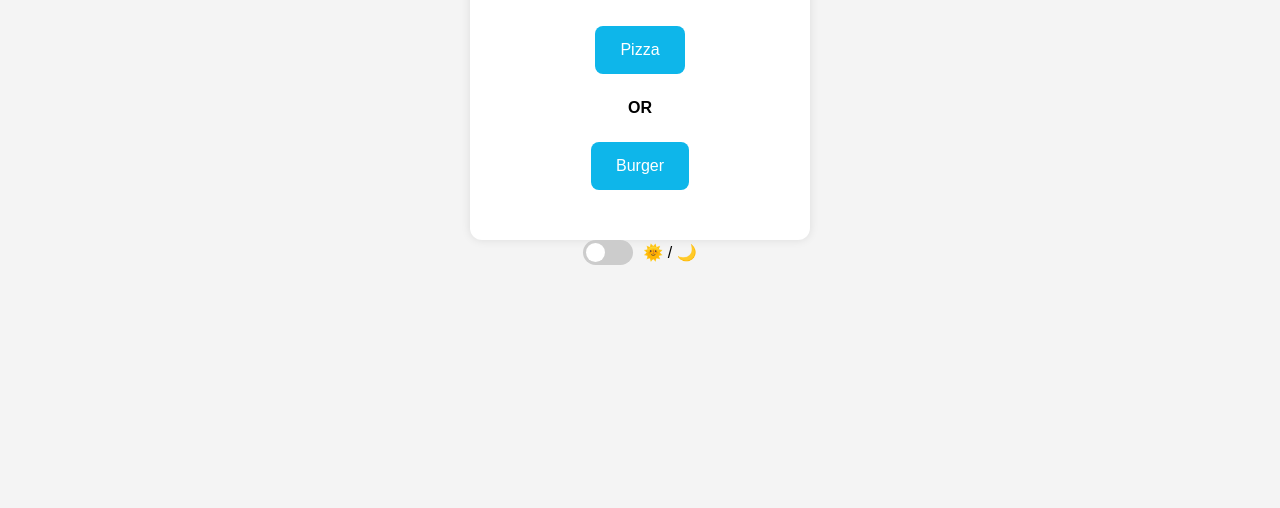
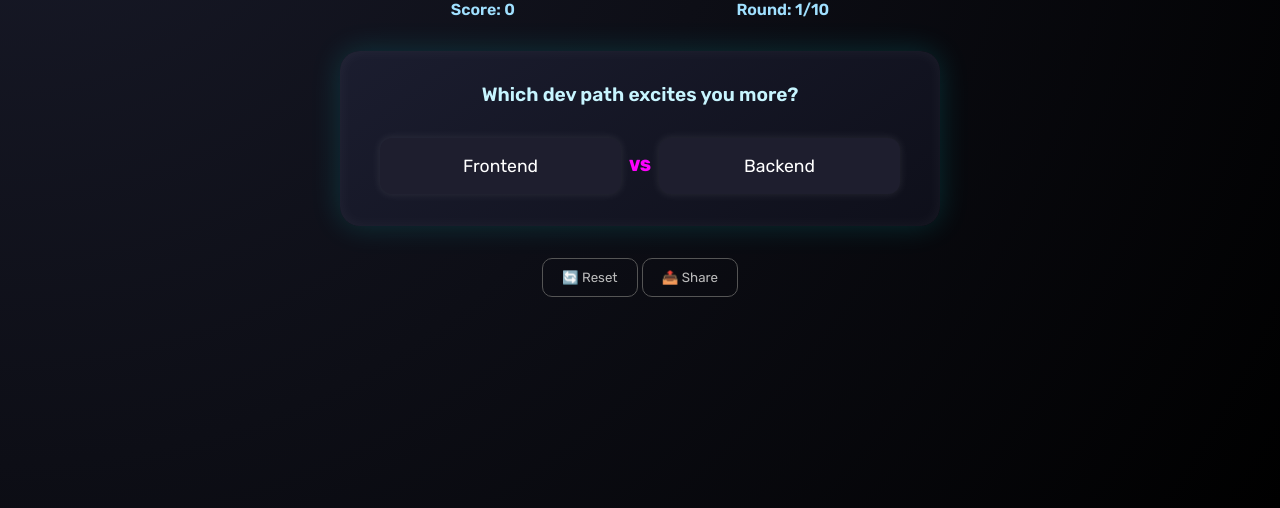
Before and after one commit to Harsh-kodes/this-or-that, a plain HTML site: page index.html in a window 1280 px wide. Shown: the part 292-800 px from the top of the page. Drawn offline with Linux system fonts and the light colour scheme.

Commit message:
This or That website for IP

```diff
--- a/index.html
+++ b/index.html
@@ -2,28 +2,38 @@
 <html lang="en">
 <head>
   <meta charset="UTF-8" />
-  <meta name="viewport" content="width=device-width, initial-scale=1.0"/>
-  <title>This or That Game</title>
-  <link rel="stylesheet" href="style.css"/>
+  <meta name="viewport" content="width=device-width, initial-scale=1.0" />
+  <title>This or That: Coding Edition 💻</title>
+  <link rel="stylesheet" href="style.css" />
 </head>
 <body>
-  <div class="game-container">
-    <h1>This or That?</h1>
-    <div id="question-container">
-      <button id="optionA" class="option-button">Option A</button>
-      <span class="or-text">OR</span>
-      <button id="optionB" class="option-button">Option B</button>
-    </div>
-    <p id="result"></p>
+  <div class="container">
+    <header>
+      <h1><span>💻</span> This or That: <strong>Coding Edition</strong></h1>
+      <p class="subtitle">Choose your tech side wisely! ⚡</p>
+      <div class="scoreboard">
+        <p>Score: <span id="score">0</span></p>
+        <p>Round: <span id="round">1</span>/<span id="totalRounds">10</span></p>
+      </div>
+    </header>
+
+    <main>
+      <div class="question-card">
+        <div id="question"></div>
+        <div class="options">
+          <button id="leftBtn" class="option-btn"></button>
+          <div class="vs">VS</div>
+          <button id="rightBtn" class="option-btn"></button>
+        </div>
+      </div>
+      <button id="nextBtn" class="next-btn hidden">Next ➡️</button>
+    </main>
+
+    <footer>
+      <button id="resetBtn" class="footer-btn">🔄 Reset</button>
+      <button id="shareBtn" class="footer-btn">📤 Share</button>
+    </footer>
   </div>
-  <div class="theme-toggle">
-  <label class="switch">
-    <input type="checkbox" id="theme-switch">
-    <span class="slider"></span>
-  </label>
-  <span>🌞 / 🌙</span>
-</div>
-
 
   <script src="script.js"></script>
 </body>
--- a/script.js
+++ b/script.js
@@ -1,42 +1,88 @@
 const questions = [
-  { optionA: "Pizza", optionB: "Burger" },
-  { optionA: "Netflix", optionB: "YouTube" },
-  { optionA: "Mountains", optionB: "Beach" },
-  { optionA: "Dog", optionB: "Cat" },
-  { optionA: "Books", optionB: "Movies" }
+  { left: "Frontend", right: "Backend", q: "Which dev path excites you more?" },
+  { left: "C++", right: "Python", q: "Which language would you code in forever?" },
+  { left: "Dark Mode", right: "Light Mode", q: "Which UI do you prefer?" },
+  { left: "GitHub", right: "Stack Overflow", q: "Where do you spend more time?" },
+  { left: "AI Projects", right: "Web Apps", q: "What kind of projects do you love?" },
+  { left: "Linux", right: "Windows", q: "Your go-to OS?" },
+  { left: "VS Code", right: "IntelliJ", q: "Favorite IDE?" },
+  { left: "Frontend Animations", right: "Backend APIs", q: "Which work do you enjoy?" },
+  { left: "Debugging", right: "Deploying", q: "Which one stresses you less?" },
+  { left: "JavaScript", right: "Python", q: "If you had to pick one forever?" },
 ];
 
-let currentIndex = 0;
+let index = 0;
+let score = 0;
 
-const optionAButton = document.getElementById('optionA');
-const optionBButton = document.getElementById('optionB');
-const result = document.getElementById('result');
+const leftBtn = document.getElementById("leftBtn");
+const rightBtn = document.getElementById("rightBtn");
+const nextBtn = document.getElementById("nextBtn");
+const scoreEl = document.getElementById("score");
+const roundEl = document.getElementById("round");
+const totalRoundsEl = document.getElementById("totalRounds");
+const questionEl = document.getElementById("question");
 
-function showQuestion() {
-  if (currentIndex < questions.length) {
-    const current = questions[currentIndex];
-    optionAButton.textContent = current.optionA;
-    optionBButton.textContent = current.optionB;
+totalRoundsEl.textContent = questions.length;
+
+function loadQuestion() {
+  const q = questions[index];
+  questionEl.textContent = q.q;
+  leftBtn.textContent = q.left;
+  rightBtn.textContent = q.right;
+  roundEl.textContent = index + 1;
+}
+
+function choose(choice) {
+  score++;
+  scoreEl.textContent = score;
+  leftBtn.disabled = true;
+  rightBtn.disabled = true;
+
+  if (choice === "left") {
+    leftBtn.style.boxShadow = "0 0 20px #00ffff";
   } else {
-    document.getElementById('question-container').style.display = 'none';
-    result.textContent = "Thanks for playing!";
+    rightBtn.style.boxShadow = "0 0 20px #ff00ff";
+  }
+
+  nextBtn.classList.remove("hidden");
+}
+
+function nextQuestion() {
+  index++;
+  if (index >= questions.length) {
+    // Restart loop instead of showing "Game Over"
+    index = 0;
+  }
+
+  leftBtn.disabled = false;
+  rightBtn.disabled = false;
+  leftBtn.style.boxShadow = "";
+  rightBtn.style.boxShadow = "";
+  nextBtn.classList.add("hidden");
+  loadQuestion();
+}
+
+function resetGame() {
+  index = 0;
+  score = 0;
+  scoreEl.textContent = 0;
+  nextBtn.classList.add("hidden");
+  loadQuestion();
+}
+
+function shareResult() {
+  const text = `I scored ${score} in the Coding This-or-That Game! 🚀`;
+  if (navigator.share) navigator.share({ title: "This or That", text });
+  else {
+    navigator.clipboard.writeText(text);
+    alert("Copied to clipboard!");
   }
 }
 
-optionAButton.addEventListener('click', () => {
-  currentIndex++;
-  showQuestion();
-});
+document.getElementById("resetBtn").onclick = resetGame;
+document.getElementById("shareBtn").onclick = shareResult;
+leftBtn.onclick = () => choose("left");
+rightBtn.onclick = () => choose("right");
+nextBtn.onclick = nextQuestion;
 
-optionBButton.addEventListener('click', () => {
-  currentIndex++;
-  showQuestion();
-});
-
-// Show the first question initially
-showQuestion();
-const themeSwitch = document.getElementById('theme-switch');
-
-themeSwitch.addEventListener('change', () => {
-  document.body.classList.toggle('dark');
-});
+loadQuestion();
--- a/style.css
+++ b/style.css
@@ -1,113 +1,138 @@
-body {
-  font-family: Arial, sans-serif;
-  text-align: center;
-  background-color: #f4f4f4;
-  padding-top: 200px;
+@import url("https://fonts.googleapis.com/css2?family=Rubik:wght@400;600;800&display=swap");
+
+:root {
+  --bg: radial-gradient(circle at top left, #1a1c2c, #000);
+  --accent1: #00ffff;
+  --accent2: #ff00ff;
+  --text: #ffffff;
+  --btn-bg: #1e1e2e;
 }
 
-.game-container {
-  background: white;
-  width: 300px;
-  margin: auto;
-  padding: 20px;
-  border-radius: 12px;
-  box-shadow: 0 0 10px rgba(0,0,0,0.1);
+* {
+  margin: 0;
+  padding: 0;
+  box-sizing: border-box;
+  font-family: "Rubik", sans-serif;
 }
 
-.option-button {
-  margin: 10px;
-  padding: 15px 25px;
-  font-size: 16px;
-  cursor: pointer;
-  border: none;
-  border-radius: 8px;
-  background-color: #0eb6ea;
-  color: white;
+body {
+  background: var(--bg);
+  color: var(--text);
+  display: flex;
+  justify-content: center;
+  align-items: center;
+  min-height: 100vh;
+  overflow: hidden;
 }
 
-.option-button:hover {
-  background-color: #f50202;
+.container {
+  width: 90%;
+  max-width: 600px;
+  text-align: center;
 }
 
-.or-text {
-  display: block;
-  margin: 15px 0;
-  font-weight: bold;
+header h1 {
+  font-size: 2rem;
+  font-weight: 800;
+  color: var(--accent1);
+  text-shadow: 0 0 12px rgba(0, 255, 255, 0.7);
 }
 
-#result {
-  margin-top: 20px;
-  font-weight: bold;
-}
-.theme-toggle {
-  display: flex;
-  align-items: center;
-  justify-content: center;
-  margin-bottom: 20px;
+.subtitle {
+  color: #c0c0c0;
+  font-size: 1rem;
+  margin-bottom: 1.5rem;
 }
 
-/* Toggle switch style */
-.switch {
-  position: relative;
-  display: inline-block;
-  width: 50px;
-  height: 25px;
-  margin-right: 10px;
+.scoreboard {
+  display: flex;
+  justify-content: space-around;
+  font-weight: 600;
+  color: #a0e0ff;
 }
 
-.switch input {
-  opacity: 0;
-  width: 0;
-  height: 0;
+.question-card {
+  margin-top: 2rem;
+  padding: 2rem;
+  background: linear-gradient(145deg, #1b1d2f, #0e0f1a);
+  border-radius: 20px;
+  box-shadow: inset 0 0 15px rgba(255, 255, 255, 0.05),
+              0 0 30px rgba(0, 255, 255, 0.15);
+  transition: all 0.4s ease;
 }
 
-/* Slider design */
-.slider {
-  position: absolute;
-  cursor: pointer;
-  top: 0;
-  left: 0;
-  right: 0;
-  bottom: 0;
-  background-color: #ccc;
-  transition: 0.4s;
-  border-radius: 25px;
+#question {
+  font-size: 1.2rem;
+  margin-bottom: 2rem;
+  color: #c7f5ff;
+  font-weight: 600;
 }
 
-.slider:before {
-  position: absolute;
-  content: "";
-  height: 19px;
-  width: 19px;
-  left: 3px;
-  bottom: 3px;
-  background-color: white;
-  transition: 0.4s;
-  border-radius: 50%;
+.options {
+  display: flex;
+  justify-content: space-around;
+  align-items: center;
 }
 
-input:checked + .slider {
-  background-color: #2196F3;
+.option-btn {
+  flex: 1;
+  margin: 0 0.5rem;
+  padding: 1rem 1.5rem;
+  font-size: 1.1rem;
+  color: var(--text);
+  background: var(--btn-bg);
+  border: 2px solid transparent;
+  border-radius: 12px;
+  cursor: pointer;
+  transition: 0.3s;
+  box-shadow: 0 0 10px rgba(255, 255, 255, 0.1);
 }
 
-input:checked + .slider:before {
-  transform: translateX(24px);
-}
-body.dark {
-  background-color: #121212;
-  color: #ffffff;
+.option-btn:hover {
+  border-color: var(--accent1);
+  box-shadow: 0 0 20px var(--accent1);
+  transform: translateY(-2px);
 }
 
-body.dark .game-container {
-  background-color: #1e1e1e;
-  box-shadow: 0 0 10px rgba(255,255,255,0.1);
+.vs {
+  font-weight: bold;
+  color: var(--accent2);
 }
 
-body.dark .option-button {
-  background-color: #333;
-  color: #fff;
+.next-btn {
+  margin-top: 2rem;
+  padding: 0.8rem 1.5rem;
+  background: linear-gradient(90deg, var(--accent1), var(--accent2));
+  color: var(--text);
+  border: none;
+  border-radius: 10px;
+  cursor: pointer;
+  font-size: 1rem;
+  font-weight: 600;
+  box-shadow: 0 0 20px rgba(0, 255, 255, 0.4);
+  transition: 0.3s;
 }
 
-body.dark .option-button:hover {
-  background-color: #555;
+.next-btn:hover {
+  transform: scale(1.05);
 }
+
+.footer-btn {
+  margin-top: 2rem;
+  background: transparent;
+  border: 1px solid #555;
+  color: #bbb;
+  padding: 0.7rem 1.2rem;
+  border-radius: 10px;
+  cursor: pointer;
+  transition: 0.3s;
+}
+
+.footer-btn:hover {
+  border-color: var(--accent1);
+  color: var(--accent1);
+}
+
+.hidden {
+  display: none;
+}
```
